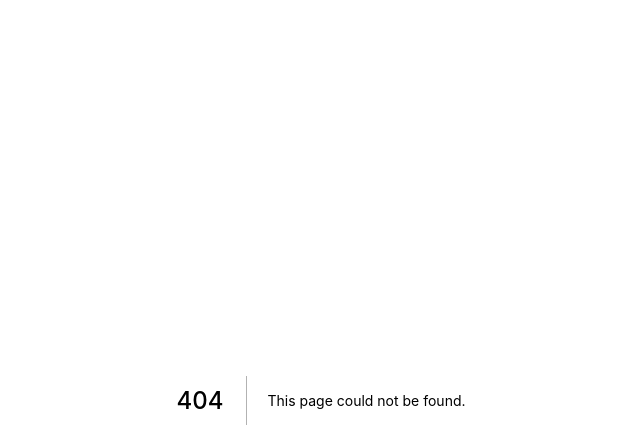
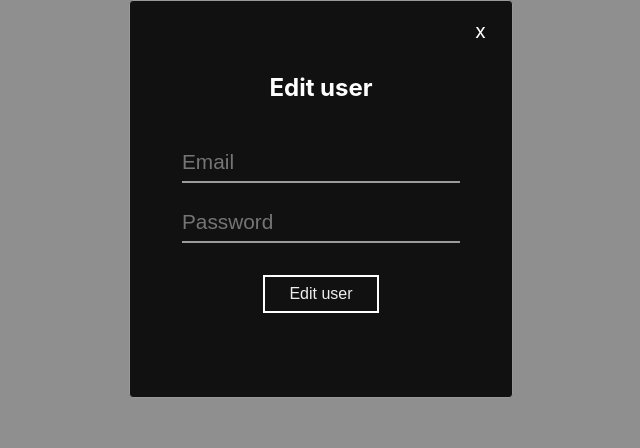
Before and after one commit to MacPiston/UMPA_PSCF_Drzwi, a Next.js app in the folder panel-admina/: page /editPopup in a window 1280 px wide. Before the commit this address had no page. Shown: the top 448 px of the page, without its empty margins (319-959 px from the left). Built offline with nearby package versions, Linux system fonts and the light colour scheme.

Commit message:
added editing user

```diff
--- /dev/null
+++ b/panel-admina/pages/editPopup.js
@@ -0,0 +1,24 @@
+import React from "react"
+import styles from '../styles/User.module.css'
+
+
+const Popup = props => {
+    let emailInputAdd = React.createRef();
+    let passwordInputAdd = React.createRef();
+    return(
+        <div className={styles.popupbox}>
+            <div className={styles.boxpop}>
+                <span className={styles.closeicon} onClick={props.handleClose}>x</span>
+                <form className={styles.form} onSubmit={() => props.handleEdit(emailInputAdd.current.value, passwordInputAdd.current.value)}>
+                    <h2>Edit user {props.user} </h2>
+                    <input className={styles.inputtext} placeholder="Email" type="text"  ref={emailInputAdd}  />
+                    <input className={styles.inputtext} placeholder="Password" type="text"  ref={passwordInputAdd} />
+                    <input className={styles.inputsubmit} type="submit" value="Edit user" />
+                </form>
+
+            </div>
+        </div>
+    );
+}
+
+export default Popup;
--- a/panel-admina/styles/User.module.css
+++ b/panel-admina/styles/User.module.css
@@ -1,4 +1,4 @@
-@import url('https://fonts.googleapis.com/css?family=Source+Sans+Pro:400,700');
+@import url("https://fonts.googleapis.com/css?family=Source+Sans+Pro:400,700");
 .container {
   min-height: 100vh;
   padding: 0 0.5rem;
@@ -17,7 +17,7 @@
   color: white;
 }
 
-  .tableheader{
+.tableheader {
   display: flex;
   width: 100%;
   background: #000;
@@ -35,7 +35,7 @@
   padding: 12px;
 }
 .tableRow {
-    display:flex;
+  display: flex;
   width: 100%;
   padding: (12px * 1.5) 0;
 }
@@ -48,7 +48,6 @@
   text-align: center;
   padding: 12px;
 }
-
 
 .main {
   flex: 1;
@@ -95,24 +94,52 @@
   margin-top: 1em;
 }
 
-  .buttonTable{
-    background: transparent;
+.deleteButtonTable {
+  border-radius: 2px;
   color: #eee;
-    border: 2px solid #fff;
-    font-size: 8pt;
-    padding: 12px;
+  border: 1px solid #e02323;
+  background-color: #e02323;
+  padding: 4px;
   outline: 0;
   cursor: pointer;
-    border-radius: 10px;
 }
 
+.deleteButtonTable:hover {
+  background-color: #f13434;
+  border: 1px solid #f13434;
+  transition: 0.5s all;
+}
 
-  .buttonTable:hover{
-    border-radius: 10px;
-    border: 2px solid #fff;
-    border-image: linear-gradient(to right, #11998e, #38ef7d);
-    border-image-slice: 1;
+.editButtonTable {
+  border-radius: 2px;
+  color: #eee;
+  border: 1px solid #228b22;
+  background-color: #228b22;
+  padding: 4px;
+  outline: 0;
+  cursor: pointer;
+}
 
+.editButtonTable:hover {
+  background-color: #339c33;
+  border: 1px solid #339c33;
+  transition: 0.5s all;
+}
+
+.permButtonTable {
+  border-radius: 2px;
+  color: #eee;
+  border: 1px solid #1e1ef8;
+  background-color: #1e1ef8;
+  padding: 4px;
+  outline: 0;
+  cursor: pointer;
+}
+
+.permButtonTable:hover {
+  background-color: #2f2ff9;
+  border: 1px solid #2f2ff9;
+  transition: 0.5s all;
 }
 
 .inputtext:focus {
@@ -131,7 +158,7 @@
   padding: 0.5em 1.5em;
   outline: 0;
   cursor: pointer;
-    box-sizing:  inherit;
+  box-sizing: inherit;
   transition: all 0.5s;
   margin: 2em;
 }
@@ -139,3 +166,41 @@
   background-color: #000;
   border-color: #000;
 }
+
+.popupbox {
+  position: fixed;
+  background: #00000070;
+  width: 100%;
+  height: 100vh;
+  top: 0;
+  left: 0;
+}
+
+.boxpop {
+  position: relative;
+  width: 30%;
+  margin: 0 auto;
+  height: auto;
+  max-height: 70vh;
+  margin-top: calc(100vh-85vh-20px);
+  background-color: #111;
+  border-radius: 4px;
+  padding: 20px;
+  border: 1px solid #999;
+  overflow: auto;
+}
+
+.closeicon {
+  position: absolute;
+  content: "X";
+  color: white;
+  cursor: pointer;
+  right: 5%;
+
+  width: 25px;
+  height: 25px;
+  border-radius: 50%;
+  line-height: 20px;
+  text-align: center;
+  font-size: 20px;
+}
```
Also changed, not shown: panel-admina/pages/users.js (+40 -4 lines), 1 other file (tests, documents, lock files or other folders). Lines whose indentation alone changed are shown as unchanged.
